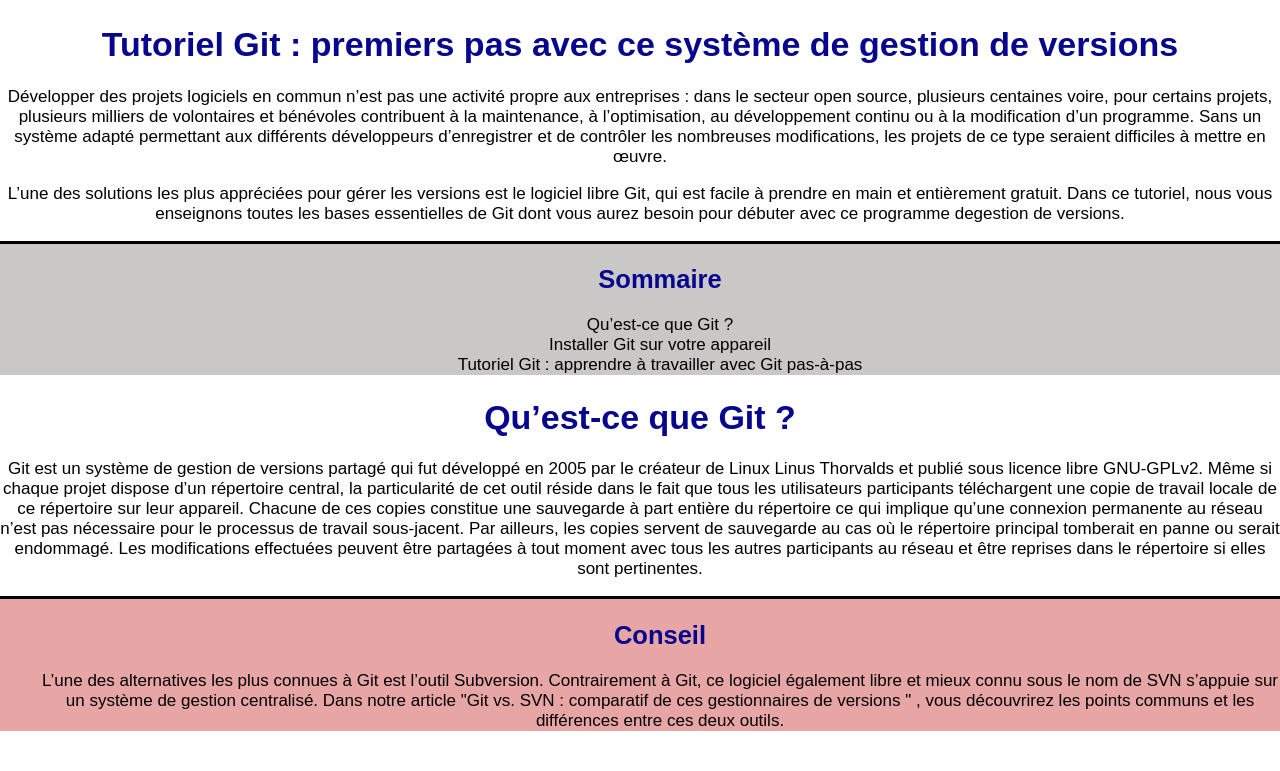
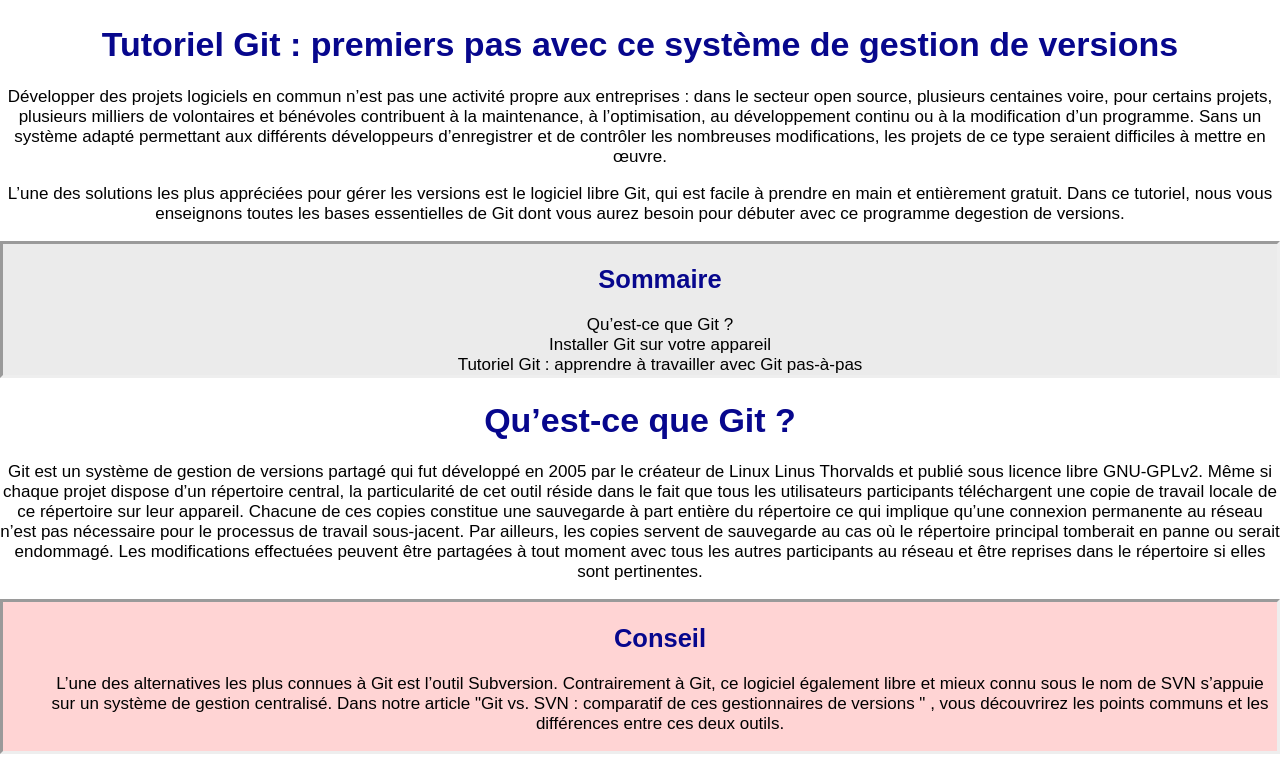
Before and after one commit to JasonRCT/Exercice, a plain HTML site: page index.html in a window 1280 px wide. Shown: the part 339-1110 px from the top of the page. Before the commit the page ends 1087 px from the top, so only its background shows below. Drawn offline with Linux system fonts and the light colour scheme.

Commit message:
avancement css

```diff
--- a/index.html
+++ b/index.html
@@ -8,6 +8,7 @@
 </head>
 <body>
 
+
     <img src="image/image.jpg" alt="image">
 
     <h1>Tutoriel Git : premiers pas avec ce système de gestion de versions</h1>
@@ -16,18 +17,19 @@
 
     <p>L’une des solutions les plus appréciées pour gérer les versions est le logiciel libre Git, qui est facile à prendre en main et entièrement gratuit. Dans ce tutoriel, nous vous enseignons toutes les bases essentielles de Git dont vous aurez besoin pour débuter avec ce programme degestion de versions.</p>
 
-    <ul class="bordure">
+    <ul id="p1">
         <h2>Sommaire</h2>
         <li>Qu’est-ce que Git ?</li>
         <li>Installer Git sur votre appareil</li>
         <li>Tutoriel Git : apprendre à travailler avec Git pas-à-pas</li>
+
     </ul>
 
     <h1>Qu’est-ce que Git ?</h1>
 
     <p>Git est un système de gestion de versions partagé qui fut développé en 2005 par le créateur de Linux Linus Thorvalds et publié sous licence libre GNU-GPLv2. Même si chaque projet dispose d’un répertoire central, la particularité de cet outil réside dans le fait que tous les utilisateurs participants téléchargent une copie de travail locale de ce répertoire sur leur appareil. Chacune de ces copies constitue une sauvegarde à part entière du répertoire ce qui implique qu’une connexion permanente au réseau n’est pas nécessaire pour le processus de travail sous-jacent. Par ailleurs, les copies servent de sauvegarde au cas où le répertoire principal tomberait en panne ou serait endommagé. Les modifications effectuées peuvent être partagées à tout moment avec tous les autres participants au réseau et être reprises dans le répertoire si elles sont pertinentes.</p>
 
-    <ul id="p1" class="bordure">
+    <ul id="p2">
     <h2>Conseil</h2>
     <p>L’une des alternatives les plus connues à Git est l’outil Subversion. Contrairement à Git, ce logiciel également libre et mieux connu sous le nom de SVN s’appuie sur un système de gestion centralisé. Dans notre article "Git vs. SVN : comparatif de ces gestionnaires de versions " , vous découvrirez les points communs et les différences entre ces deux outils.</p>
     </ul>
--- a/style.css
+++ b/style.css
@@ -15,20 +15,22 @@ img {
 h1 {
     color: rgb(7, 7, 141);
 }
-ul {
-    background-color: rgb(202, 199, 199);
+#p1 {
+    background-color: rgb(235, 235, 235);
     color: black;
     list-style: none;
-    margin
+    border-style: inset;
+
 }
 h2 {
     color: rgb(7, 7, 141);
 }
 
-#p1 {
-    background-color: rgb(231, 165, 165);
+#p2 {
+    background-color: rgb(255, 212, 212);
+    border-style: inset;
 }
 
 .bordure {
-    border-top: solid 3px rgb(0, 0, 0);
+    border: solid 3px rgb(0, 0, 0);
 }
```
